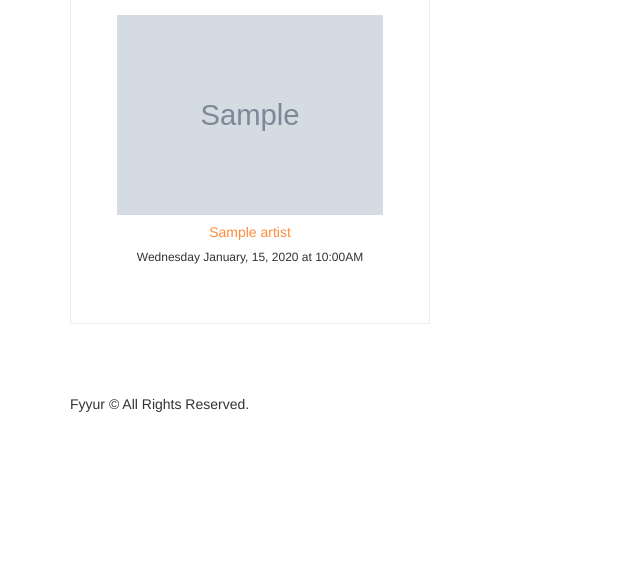
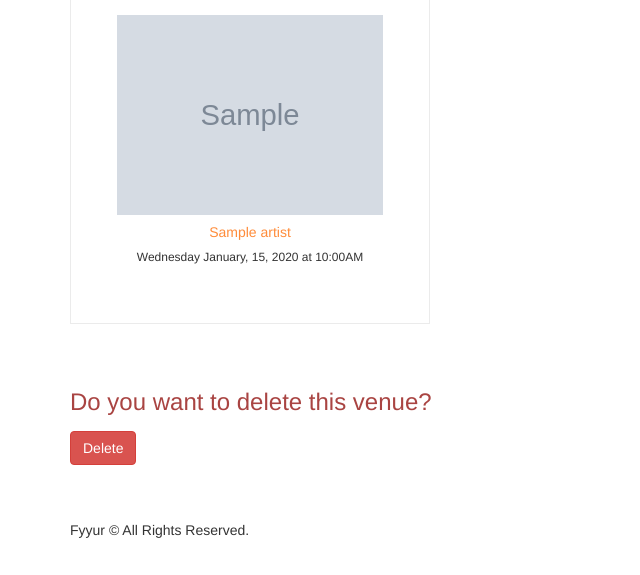
Before and after one commit to eslam-fakhry/fyyur, a Flask app: page /venues/1 in a window 1280 px wide. Shown: the part 701-1276 px from the top of the page, without its empty margins (0-640 px from the left). Before the commit the page ends 1113 px from the top, so only its background shows below. Run offline with Flask 2, Linux system fonts and the light colour scheme; tables that the repository leaves empty hold one stand-in row (values such as "Sample post"); grey boxes marked "Sample" are stand-in pictures; some libraries are stand-ins or nearby versions.

Commit message:
Add Delete button for venues.

```diff
--- a/app.py
+++ b/app.py
@@ -317,8 +317,6 @@ def delete_venue(venue_id):
     finally:
         db.session.close()
 
-    # BONUS CHALLENGE: Implement a button to delete a Venue on a Venue Page, have it so that
-    # clicking that button delete it from the db then redirect the user to the homepage
     return redirect(url_for('index'))
 
 #  Artists
--- /dev/null
+++ b/static/js/delete-venue.js
@@ -0,0 +1,12 @@
+document
+  .getElementById("delete-venue")
+  .addEventListener("click", function deleteVenueClickHandler() {
+    venue_id = this.getAttribute("data-id");
+    if (confirm("Are you sure you want to delete this venue?")) {
+      fetch(`/venues/${venue_id}`, {
+        method: "DELETE",
+      }).finally(function () {
+        window.location.replace("/");
+      });
+    }
+  });
--- a/templates/layouts/main.html
+++ b/templates/layouts/main.html
@@ -128,6 +128,6 @@
   <script>window.jQuery || document.write('<script type="text/javascript" src="/static/js/libs/jquery-1.11.1.min.js"><\/script>')</script>
   <script type="text/javascript" src="/static/js/libs/bootstrap-3.1.1.min.js" defer></script>
   <script type="text/javascript" src="/static/js/plugins.js" defer></script>
-
+  {% block scripts %}{% endblock %}
 </body>
 </html>
--- a/templates/pages/show_venue.html
+++ b/templates/pages/show_venue.html
@@ -74,5 +74,13 @@
 		{% endfor %}
 	</div>
 </section>
+<section>
+	<h3 class="text-danger">Do you want to delete this venue?</h3>
+	<button id="delete-venue" data-id="{{venue.id}}" class="btn btn-danger">Delete</a>
+</section>
 
 {% endblock %}
+
+{% block scripts %}
+  <script type="text/javascript" src="/static/js/delete-venue.js" defer></script>
+{% endblock %}
```
